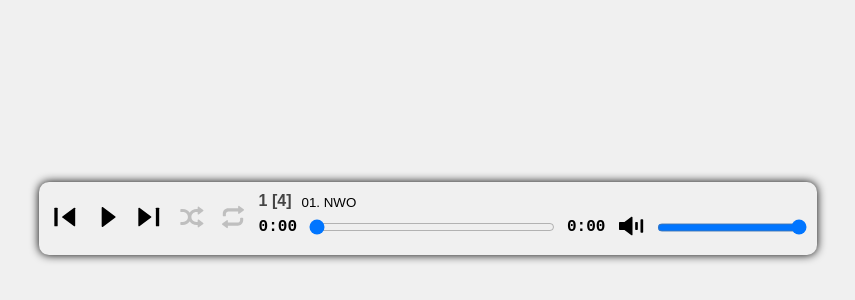
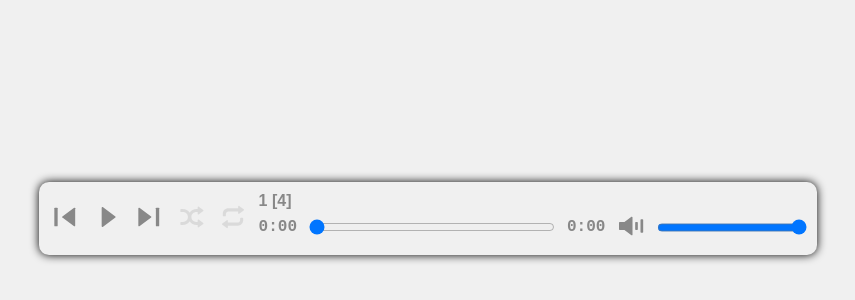
Before and after one commit to darqus/svelte-audio-player, a Svelte app: page / in a window 1280 px wide. Shown: the part 214-514 px from the top of the page, without its empty margins (212-1067 px from the left). Built offline with nearby package versions, Linux system fonts and the light colour scheme.

Commit message:
fix colors

```diff
--- a/src/components/AudioPlayer.svelte
+++ b/src/components/AudioPlayer.svelte
@@ -182,7 +182,13 @@
   <div class="track-info">
     <div class="track-name">
       <strong>{currentTrackIndex + 1} [{tracks.length}]</strong>
-      <small>{tracks[currentTrackIndex].title}</small>
+      <marquee
+        behavior="scroll"
+        direction="left"
+        scrollamount="2"
+      >
+        {tracks[currentTrackIndex].title}
+      </marquee>
     </div>
 
     <div class="track-ranges">
@@ -243,7 +249,7 @@
     --box-shadow-color: #000;
     --gap: 10px;
     --control-size: 2rem;
-    --control-color: #000;
+    --control-color: #888;
     --duration: 0.3s;
     --opacity-hover: 0.6;
     --opacity-focus: 0.7;
@@ -266,15 +272,16 @@
     display: grid;
     grid-template-columns: auto 1fr;
     font-size: 1rem;
-    white-space: nowrap;
-    overflow: hidden;
-    text-overflow: ellipsis;
     gap: var(--gap);
     align-items: end;
   }
 
   .track-name strong {
-    color: #444;
+    color: #888;
+  }
+
+  .track-name marquee {
+    color: #222;
   }
 
   .track-ranges {
@@ -327,6 +334,7 @@
     font-size: 1rem;
     font-weight: bold;
     font-family: monospace;
+    color: #888;
   }
 
   .volume-control {
@@ -341,6 +349,10 @@
     cursor: pointer;
     padding: 0;
     transition: opacity var(--duration);
+  }
+
+  .volume-control button svg path {
+    fill: var(--control-color);
   }
 
   .volume-control button:focus {
```
Also changed, not shown: public/build/bundle.css, public/build/bundle.js.
